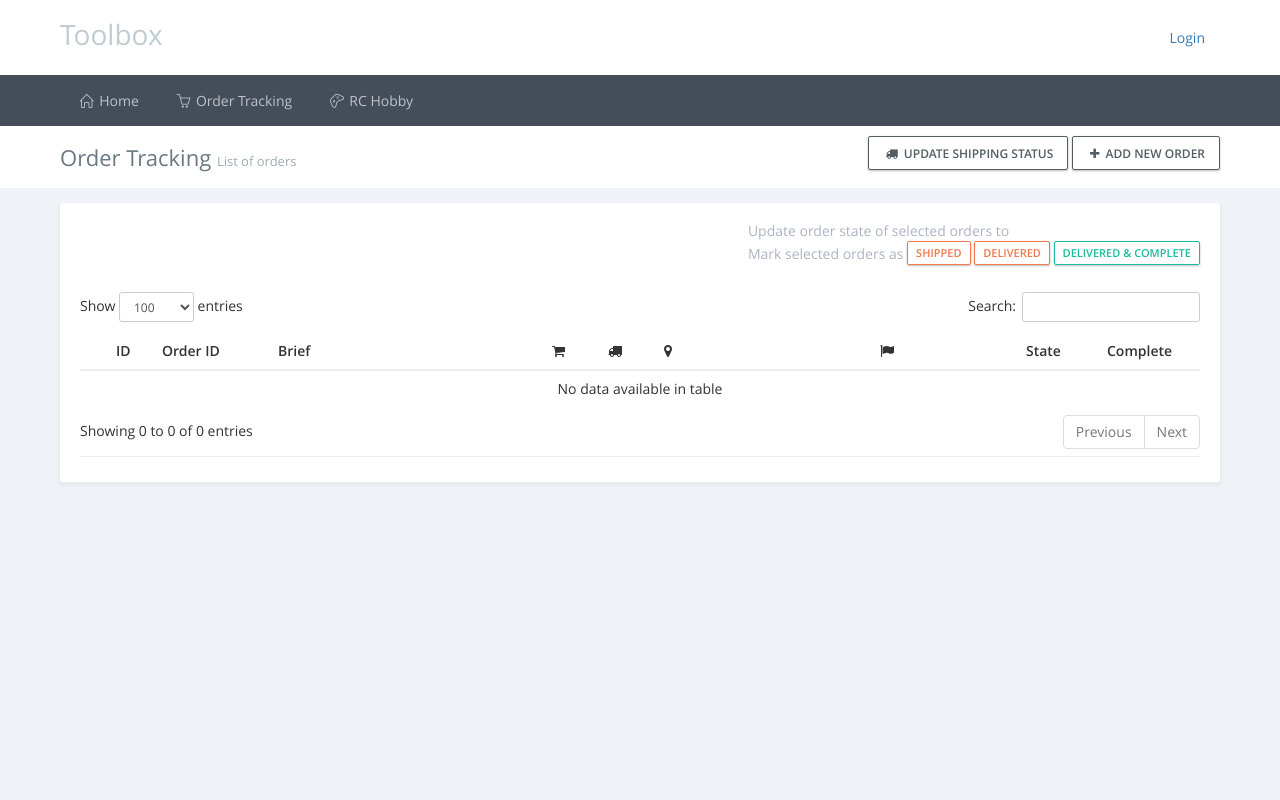
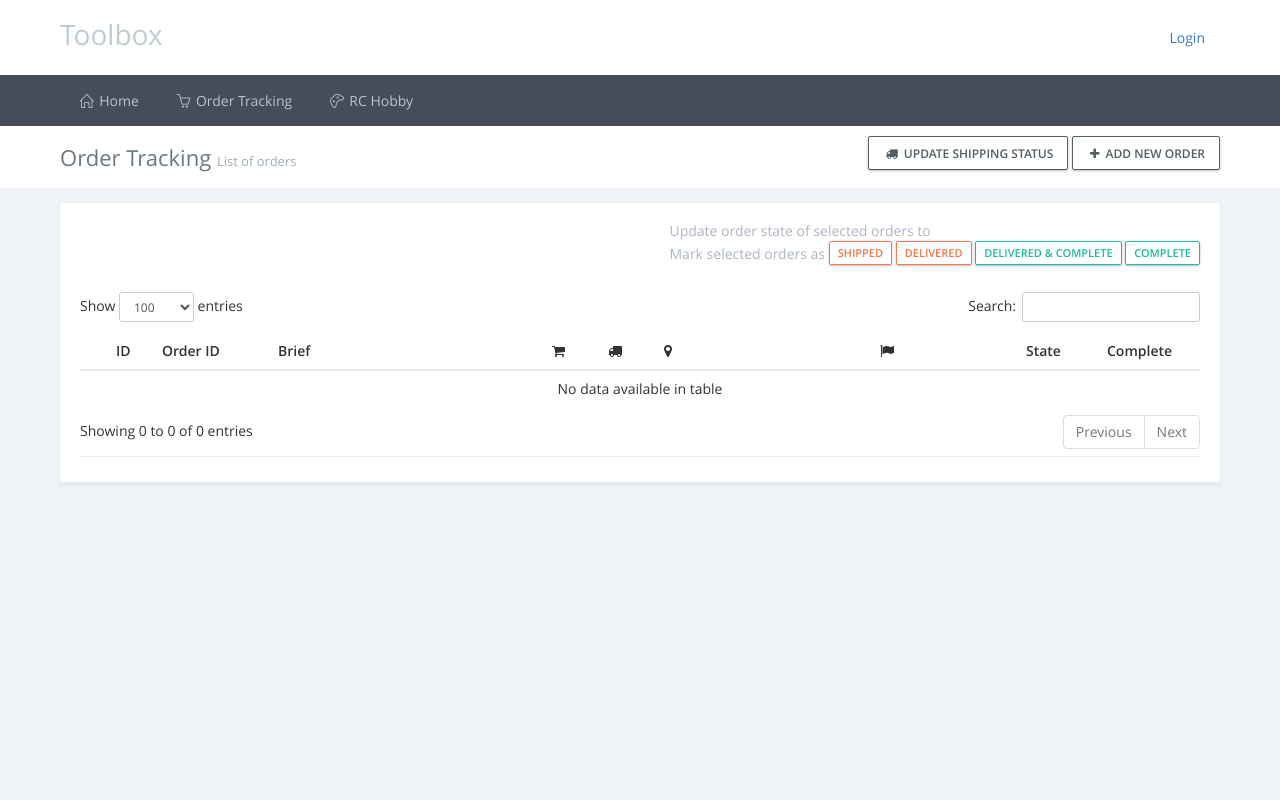
Before and after one commit to domibarton/toolbox, a Django app: template toolbox/ordertracking/templates/ordertracking/order_list.html in a window 1280 px wide. Run offline with Django 3.2, Linux system fonts and the light colour scheme; the template is opened without the code that fills it, so the values that code supplies are empty; some libraries are stand-ins or nearby versions.

Commit message:
FEATURE: Added "complete" update button

```diff
--- a/toolbox/ordertracking/templates/ordertracking/order_list.html
+++ b/toolbox/ordertracking/templates/ordertracking/order_list.html
@@ -35,9 +35,10 @@ Order Tracking <small>List of orders</small>
                 </div>
                 <div>
                     <span class="font-grey-salsa">Mark selected orders as </span>
-                    <button role="button" class="btn btn-xs btn-outline yellow-casablanca" name="update-date" value="shipped">shipped</button>
-                    <button role="button" class="btn btn-xs btn-outline yellow-casablanca" name="update-date" value="delivered">delivered</button>
-                    <button role="button" class="btn btn-xs btn-outline green-meadow" name="update-date" value="complete">delivered & complete</button>
+                    <button role="button" class="btn btn-xs btn-outline yellow-casablanca" name="update-order" value="shipped">shipped</button>
+                    <button role="button" class="btn btn-xs btn-outline yellow-casablanca" name="update-order" value="delivered">delivered</button>
+                    <button role="button" class="btn btn-xs btn-outline green-meadow" name="update-order" value="delivered+complete">delivered & complete</button>
+                    <button role="button" class="btn btn-xs btn-outline green-meadow" name="update-order" value="complete">complete</button>
                 </div>
             </div>
             <div class="clearfix"></div>
```
Also changed, not shown: toolbox/ordertracking/views.py (+5 -5 lines).
